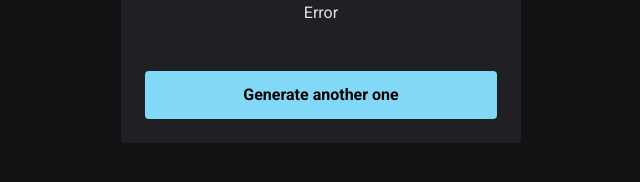
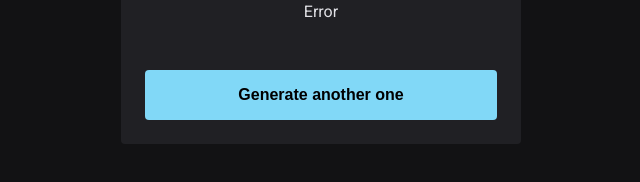
Before and after one commit to lamongabriel/webpack-joke-boilerplate, a website built with webpack: page src/template.html in a window 1280 px wide. Shown: the part 580-762 px from the top of the page, 319-959 px from the left. Built offline with nearby package versions, Linux system fonts and the light colour scheme; no server answers.

Commit message:
reset scss font-family area

```diff
--- a/src/styles/base/_reset.scss
+++ b/src/styles/base/_reset.scss
@@ -3,11 +3,9 @@
   margin: 0;
   padding: 0;
   border: 0;
-  font: inherit;
   vertical-align: baseline;
   text-rendering: optimizeLegibility;
   text-size-adjust: none;
-
   -webkit-font-smoothing: antialiased;
 }
 
@@ -21,6 +19,11 @@ footer, header, nav, section, main{
 
 body{
   line-height: 1;
+}
+
+body, input, button, textarea{
+  // update font-family
+  font-family: sans-serif;
 }
 
 ol, ul{
@@ -47,7 +50,6 @@ input{
 }
 
 html{
-
   min-height: 100%;
 
   @media(max-width: 1080px){
```
